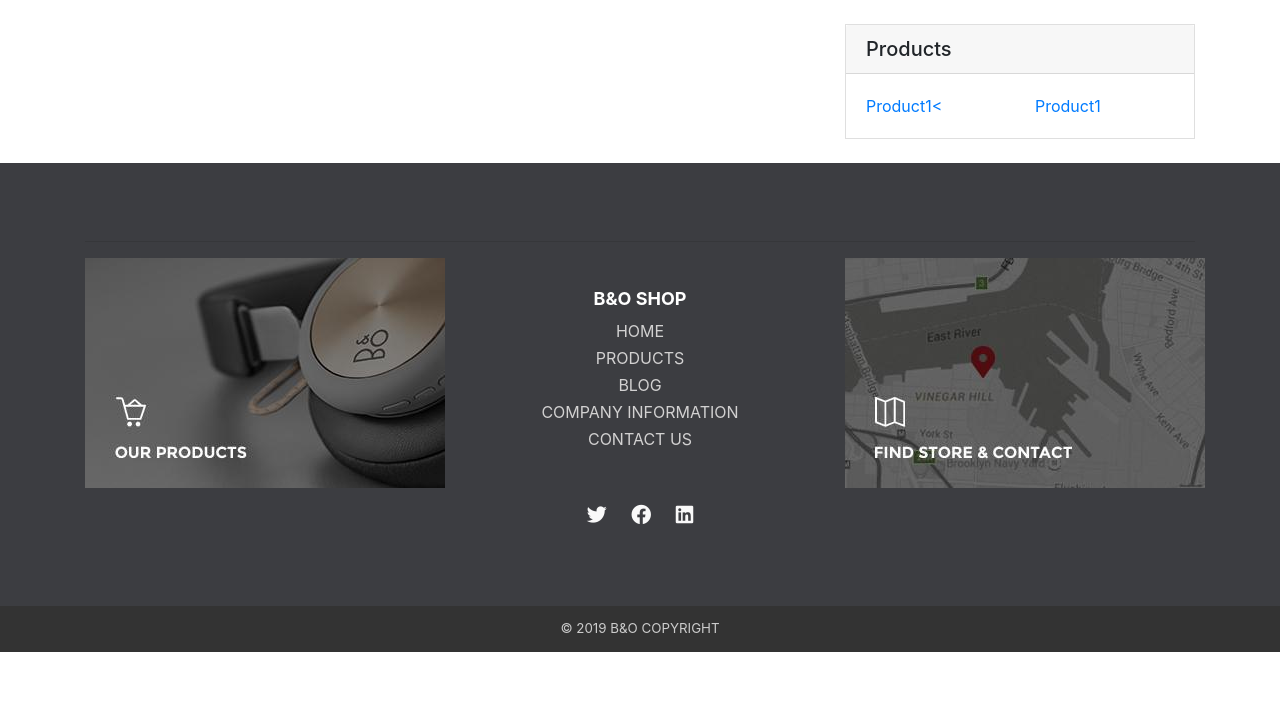
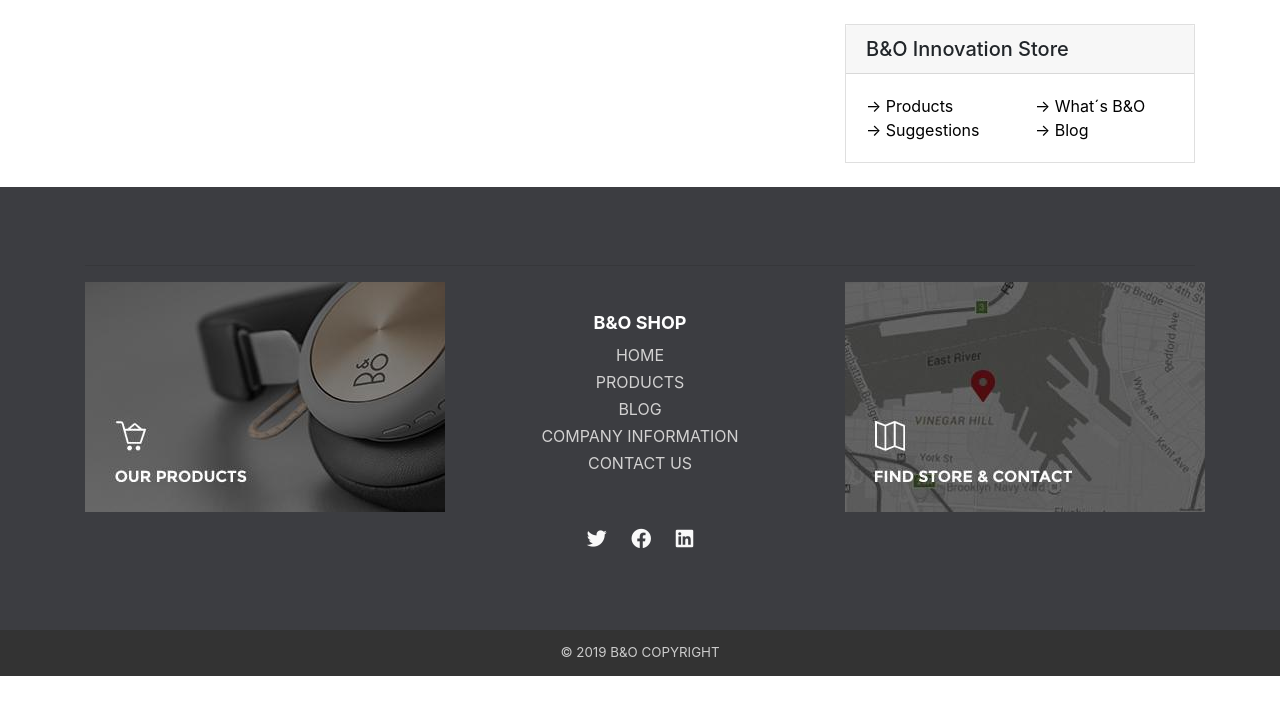
Before and after one commit to lucassuar/django-tech-ecommerce-app, a Django app: page /posts in a window 1280 px wide. Shown: the part 57-772 px from the top of the page. Run offline with Django 3.2, Linux system fonts and the light colour scheme; data that the repository does not hold is empty; some libraries are stand-ins or nearby versions.

Commit message:
Sidebar fixed on blogpost list page and individual blog post page. Also added some css styles for it

```diff
--- a/posts/templates/blogposts.html
+++ b/posts/templates/blogposts.html
@@ -23,20 +23,26 @@
         <!-- Sidebar Widgets Column -->
               <div class="col-md-4">
                     <div class="card my-4 rounded-0">
-                      <h5 class="card-header">Products</h5>
-                      <div class="card-body">
+                      <h5 class="card-header">B&O Innovation Store</h5>
+                      <div class="card-body sidebar">
                         <div class="row">
                           <div class="col-lg-6">
                             <ul class="list-unstyled mb-0">
                               <li>
-                                <a href="#">Product1<</a>
+                                <a href="{% url 'all_products2' %}"> → Products </a>
+                              </li>
+                              <li>
+                                <a href="{% url 'get_suggestions' %}">→ Suggestions</a>
                               </li>
                             </ul>
                           </div>
                           <div class="col-lg-6">
                             <ul class="list-unstyled mb-0">
                               <li>
-                                <a href="#">Product1</a>
+                                <a href="{% url 'about' %}">→ What´s B&O </a>
+                              </li>
+                              <li>
+                                <a href="{% url 'get_posts' %}">→ Blog</a>
                               </li>
                             </ul>
                           </div>
--- a/static/css/styles.css
+++ b/static/css/styles.css
@@ -161,6 +161,17 @@
     text-align: right;
     padding-right: 3em;
 }
+
+
+.list-unstyled li a {
+    color: black;
+    text-decoration: none;
+}
+
+.list-unstyled li a:hover {
+    color: grey;
+}
+
 /* ----------------------------------------------------------------------------------------
                                  3. Footer CSS
  --------------------------------------------------------------------------------------- */
--- a/suggestions/models.py
+++ b/suggestions/models.py
@@ -8,6 +8,7 @@
     title = models.CharField(max_length=200)
     content = models.TextField()
     image = models.ImageField(upload_to="img", blank=True, null=True)
+    upvotes = models.IntegerField(default=0)
 
     def __unicode__(self):
         return self.title
--- a/suggestions/templates/suggestions.html
+++ b/suggestions/templates/suggestions.html
@@ -30,8 +30,10 @@
                     <div class="card-body">
                         {{ suggestion.content }}
                     </div>
+                </div>
 
-                </div>
+
+
             </div>
          {% endfor %}
     </div>
--- a/suggestions/urls.py
+++ b/suggestions/urls.py
@@ -5,5 +5,6 @@
     url(r'^$', get_suggestions, name='get_suggestions'),
     url(r'^(?P<pk>\d+)/$', suggestion_detail, name='suggestion_detail'),
     url(r'^new/$', create_or_edit_suggestion, name='new_suggestion'),
-    url(r'^(?P<pk>\d+)/edit/$', create_or_edit_suggestion, name='edit_suggestion')
+    url(r'^(?P<pk>\d+)/edit/$', create_or_edit_suggestion, name='edit_suggestion'),
+    #url(r'^$', upvotes, name='upvotes'),
 ]
```
Also changed, not shown: posts/templates/postdetail.html (+11 -5 lines), suggestions/migrations/0002_suggestion_upvotes.py (added), suggestions/views.py (line endings or trailing spaces).
